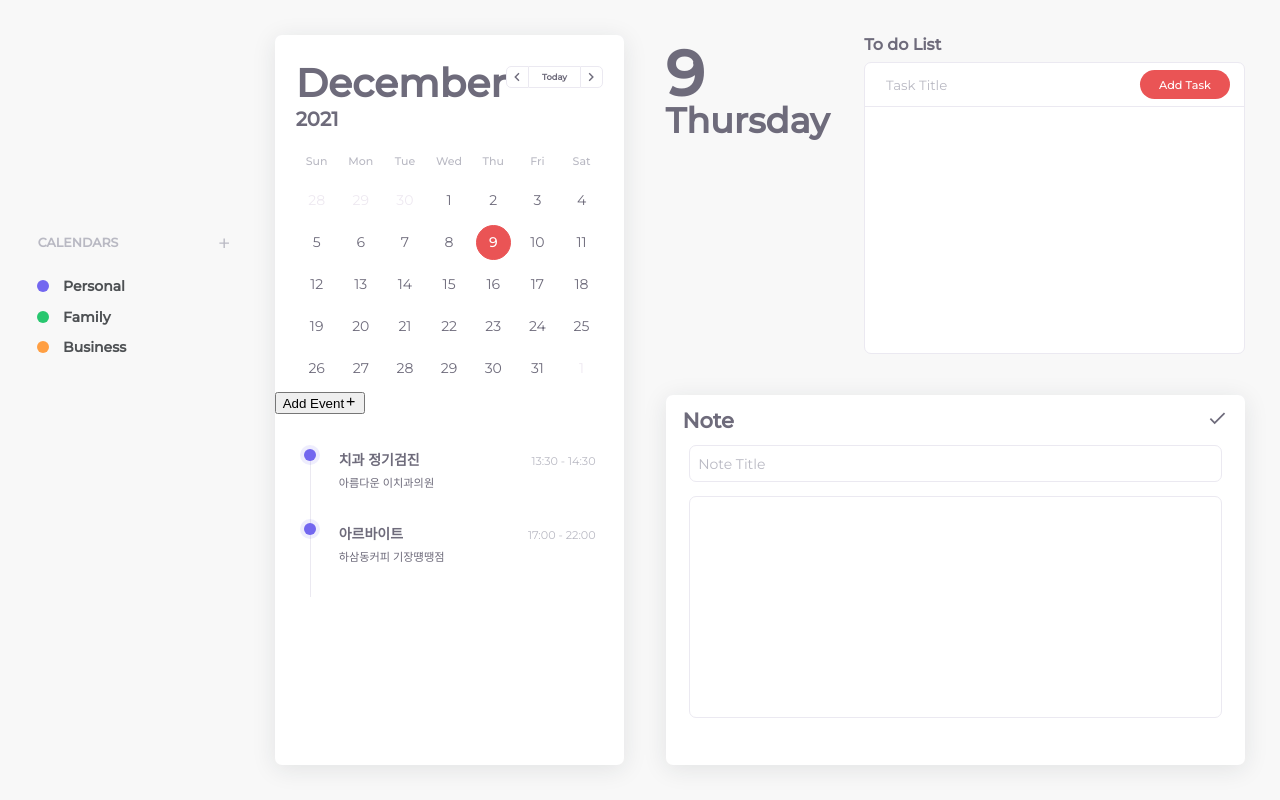
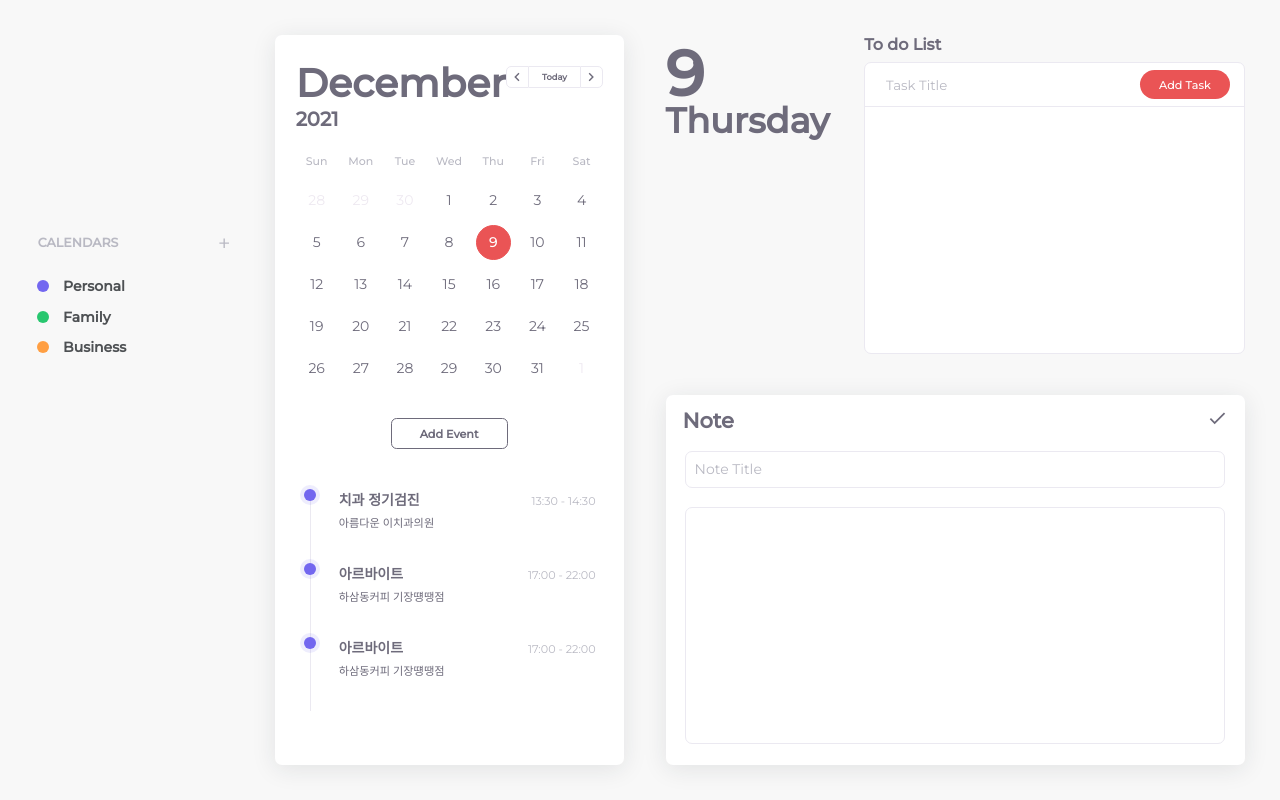
Before and after one commit to joan-KIM/diary, a React (Create React App) app: page / in a window 1280 px wide. Built offline with nearby package versions, Linux system fonts and the light colour scheme.

Commit message:
타임라인 overflow 속성 설정, 노트 정렬 flex로 수정

```diff
--- a/src/App.css
+++ b/src/App.css
@@ -19,6 +19,7 @@ body{
 
 .daily{
   width:48%;
+  height: 100vh;
 }
 
 .date-wrapper, .month, .year{
@@ -27,7 +28,6 @@ body{
 }
 
 .date-wrapper{
-  /* background-color: blue; */
   padding-top:3.5em;
 }
 
@@ -210,6 +210,10 @@ body{
   border-radius: 0.5em;
   height: 100%;
   box-shadow: 0 4px 24px 0 rgb(34, 41, 47, 0.1);
+  display: flex;
+  flex-direction: column;
+  padding-bottom: 0.5em;
+  box-sizing: border-box;
 }
 
 .note-header{
@@ -233,11 +237,9 @@ body{
 }
 
 .note-title, .note{
-  width:92%;
+  width: 90%;
   margin: auto;
-  display: block;
   padding: 0.6em;
-  box-sizing: border-box;
   font-size: 1em;
   font-family: 'Montserrat', sans-serif;
   border: 1px solid #EBE9F1;
@@ -272,8 +274,7 @@ body{
 }
 
 .content{
-  height: 55%;
-  overflow: auto;
+  overflow: scroll;
   color: #5E5873;
   padding: 1em 1.5em;
   margin:0;
@@ -290,6 +291,8 @@ body{
   height: 100%;
   border-radius: 0.5em;
   box-shadow: 0 4px 24px 0 rgb(34, 41, 47, 0.1);
+  display: flex;
+  flex-direction: column;
 }
 
 .calendar-header{
@@ -349,6 +352,7 @@ body{
 }
 
 .calendar{
+  /* background-color: #7367f0; */
   width: 90%;
   margin: 0 auto;
   color: #6E6B7B;
@@ -535,12 +539,26 @@ body{
   color: #EA5455;
 }
 
+.add-event-btn{
+  background-color: #ffffff;
+  padding: 0.7em 2.5em;
+  border: 1px solid #6E6B7B;
+  border-radius: 0.5em;
+  font-size: 0.8em;
+  font-weight: 600;
+  color: #6E6B7B;
+  font-family: 'Montserrat';
+  display: block;
+  margin: 2.3em  auto;
+}
+
 .timeline{
   /* background-color: aquamarine; */
   list-style-type: none;
-  padding: 2.5em;
+  padding: 1em 2.5em;
   padding-right: 2em;
   margin:0;
+  overflow:scroll;
 }
 
 .timeline-item{
--- a/src/components/Calendar.jsx
+++ b/src/components/Calendar.jsx
@@ -1,6 +1,5 @@
 import React from "react";
 import DatePicker from "./DatePicker";
-import {MdAdd} from "react-icons/md";
 
 export default function Calendar({date, changeHandler}){
     return (
@@ -8,7 +7,7 @@ export default function Calendar({date, changeHandler}){
             <div className='calendar-container'>
                <DatePicker selectedDate={date} changeHandler={changeHandler}></DatePicker>
 
-               <button>Add Event<MdAdd /></button>
+               <button className='add-event-btn'>Add Event</button>
 
                <ul className='timeline'>
                     <li className='timeline-item'>
@@ -27,6 +26,14 @@ export default function Calendar({date, changeHandler}){
                         </div>
                         <p className='event-place'>하삼동커피 기장떙땡점</p>
                     </li>
+                    <li className='timeline-item'>
+                        <div className='timeline-point'></div>
+                        <div className='event-wrapper'>
+                            <span className='event-title'>아르바이트</span>
+                            <span className='event-time'>17:00 - 22:00</span>
+                        </div>
+                        <p className='event-place'>하삼동커피 기장떙땡점</p>
+                    </li>
                </ul>
             </div>
         </div>
```
